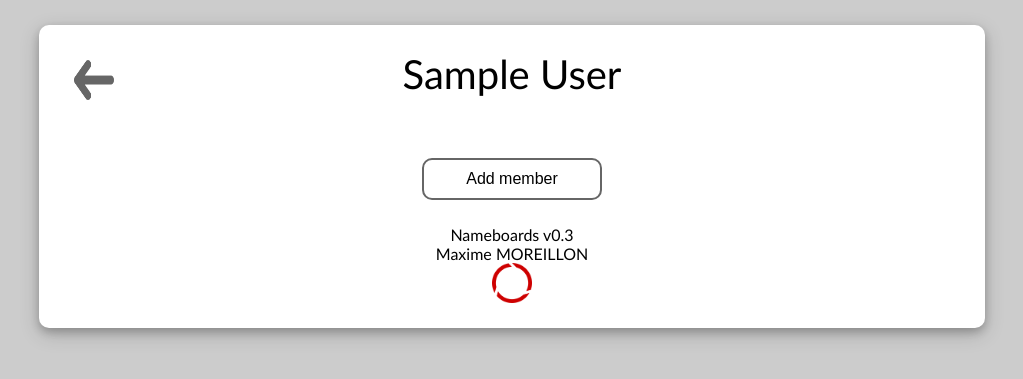
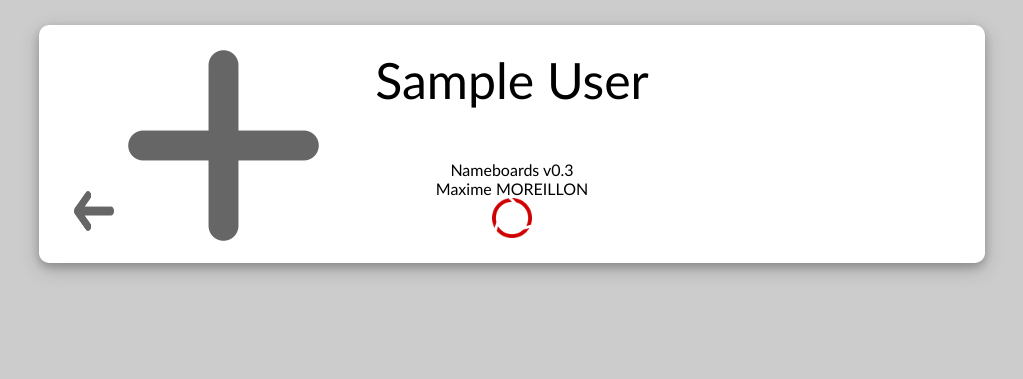
Before and after one commit to maximemoreillon/nameboards, a Flask app: page /edit_members in a window 1280 px wide. Shown: the top 379 px of the page, without its empty margins (128-1151 px from the left). Run offline with Flask 2, Linux system fonts and the light colour scheme; the visitor is signed in with stand-in values (Sample User, id 1); data that the repository does not hold is empty.

Commit message:
Improved UI

```diff
--- a/static/css/board.css
+++ b/static/css/board.css
@@ -35,8 +35,7 @@
 
 
 .header .title_wrapper {
-  font-size: 90px; /* fallback */
-  font-size: 9vmin;
+  font-size: 90px;
 }
 
 
@@ -44,8 +43,7 @@
   box-shadow: none;
   border-radius: 0;
 
-  font-size: 90px; /* fallback */
-  font-size: 9vmin;
+  font-size: 90px;
 }
 
 .controls {
--- a/static/css/buttons.css
+++ b/static/css/buttons.css
@@ -11,8 +11,7 @@
 
   width: 20%;
 
-  font-size: 20px; /* fallback */
-  font-size: 2vmin;
+  font-size: 20px;
 
   transition: background-color 100ms linear, color 50ms linear;
 
--- a/static/css/styles.css
+++ b/static/css/styles.css
@@ -51,9 +51,13 @@
 
 
 .header img{
-  margin: 10px;
+
   width: 40px;
   height: 40px;
+
+  /* set distance between buttons */
+  margin: 10px;
+
   cursor: pointer;
 }
 
@@ -69,8 +73,7 @@
 
 
 .header .title_wrapper {
-  font-size: 40px; /* fallback */
-  font-size: 5vmin;
+  font-size: 50px;
 }
 
 
@@ -93,8 +96,7 @@
   border-collapse: separate;
   border-spacing: 5px;
 
-  font-size: 30px; /* fallback */
-  font-size: 3vmin;
+  font-size: 30px;
 
   border-radius:10px;
   box-shadow: 0 4px 8px 0 rgba(0,0,0,0.2),0 6px 20px 0 rgba(0,0,0,0.19);
@@ -134,6 +136,6 @@
 
 
 input[type="text"], input[type="time"], input[type="search"], select {
-  font-size: 2vmin;
+  font-size: 20px;
   padding: 10px;
 }
--- a/static/js/member_edit_modal.js
+++ b/static/js/member_edit_modal.js
@@ -9,6 +9,11 @@
   member_name_input.value = cell.innerText;
   member_id_input.value = cell.parentNode.id;
 
+}
+
+function submit_add_member_form(){
+  var add_member_form = document.getElementById("add_member_form");
+  add_member_form.submit();
 }
 
 
--- a/templates/edit_members.html
+++ b/templates/edit_members.html
@@ -14,11 +14,10 @@
     <div class="header">
       <div class="left_corner">
         <img class="desktop" src="{{ url_for('static', filename='images/back.png') }}"  onclick="window.location.href='/';">
-        <!--<input class="desktop" type="image" src="{{ url_for('static', filename='images/add.png') }}"  onclick="window.location.href='edit_members'">-->
+        <input class="desktop" type="image" src="{{ url_for('static', filename='images/add.png') }}"  onclick="submit_add_member_form()">
       </div>
 
       <div class="right_corner">
-
 
       </div>
 
@@ -35,12 +34,8 @@
       </table>
     </div>
 
-    <div class="controls">
-      <form action="edit_members" method="post">
-        <input type="submit" name="add_member" value="Add member"><br>
-      </form>
-
-    </div>
+    <!-- Form to add a member, submitted using JS -->
+    <form id="add_member_form" action="edit_members" method="post" style="display:none;"></form>
 
     {% include 'partials/footer.html' %}
 
```
Also changed, not shown: templates/show_members.html (+16 -1 lines).
